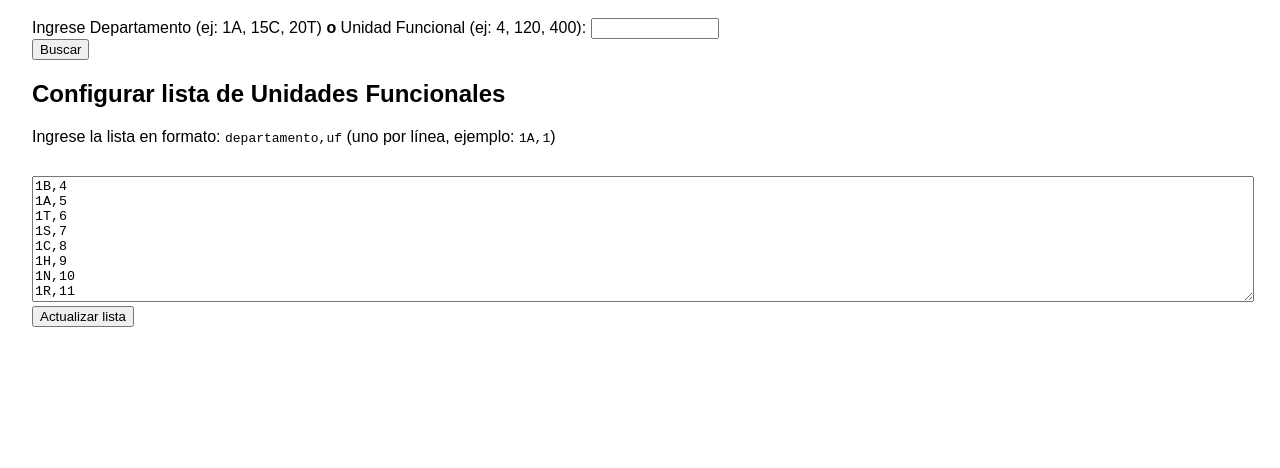
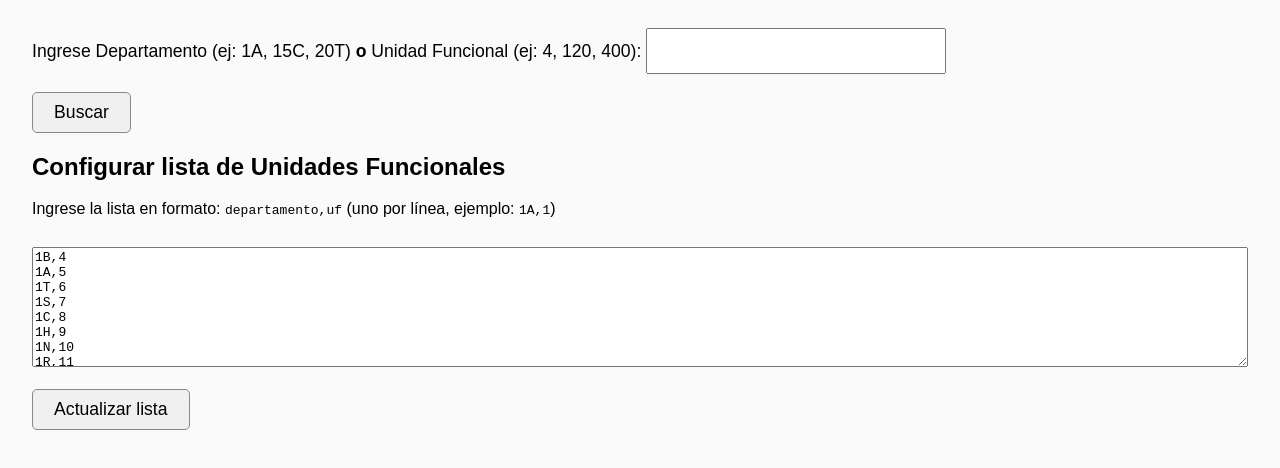
Before and after one commit to jmcrespo1960/uf, a plain HTML site: page index.html in a window 1280 px wide. Shown: the part 72-540 px from the top of the page. Drawn offline with Linux system fonts and the light colour scheme.

Commit message:
Update index.html

```diff
--- a/index.html
+++ b/index.html
@@ -3,21 +3,73 @@
 <head>
     <meta charset="UTF-8">
     <title>Buscar Unidad Funcional</title>
+    <meta name="viewport" content="width=device-width, initial-scale=1"> <!-- Adaptación móvil -->
     <style>
-        body { font-family: Arial, sans-serif; margin: 2em; }
-        form { margin-bottom: 1em; }
-        label { display: block; margin-top: 1em; }
-        input[type="text"], input[type="number"] { width: 120px; }
-        #resultado { margin-top: 1em; font-weight: bold; }
-        textarea { width: 100%; height: 120px; margin-top: 1em; }
+        body {
+            font-family: Arial, sans-serif;
+            margin: 2em;
+            background: #fafafa;
+        }
+        form {
+            margin-bottom: 1em;
+        }
+        label {
+            display: block;
+            margin-top: 1em;
+            font-size: 1.1em;
+        }
+        input[type="text"], input[type="number"] {
+            width: 100%;
+            max-width: 300px;
+            font-size: 1.1em;
+            padding: 0.5em;
+            box-sizing: border-box;
+            margin-top: 0.5em;
+        }
+        button {
+            font-size: 1.1em;
+            padding: 0.5em 1.2em;
+            margin-top: 1em;
+            border-radius: 5px;
+            border: 1px solid #888;
+            background: #f0f0f0;
+        }
+        #resultado {
+            margin-top: 1em;
+            font-weight: bold;
+            font-size: 1.1em;
+        }
+        textarea {
+            width: 100%;
+            height: 120px;
+            margin-top: 1em;
+            font-size: 1em;
+            box-sizing: border-box;
+        }
+        @media (max-width: 600px) {
+            body {
+                margin: 0.5em;
+            }
+            h1, h2 {
+                font-size: 1.2em;
+            }
+            input[type="text"], input[type="number"], textarea {
+                font-size: 1em;
+                max-width: 100%;
+            }
+            button {
+                width: 100%;
+                font-size: 1em;
+            }
+        }
     </style>
 </head>
 <body>
     <h1>Buscar Unidad Funcional o Departamento</h1>
-    <form id="form-uf">
+    <form id="form-uf" autocomplete="off">
         <label>
             Ingrese Departamento (ej: 1A, 15C, 20T) <b>o</b> Unidad Funcional (ej: 4, 120, 400):
-            <input type="text" id="departamento" required maxlength="5" pattern="^\d{1,2}[A-Za-z]$|^\d{1,4}$">
+            <input type="text" id="departamento" required maxlength="5" pattern="^\d{1,2}[A-Za-z]$|^\d{1,4}$" inputmode="text" autocomplete="off">
         </label>
         <button type="submit">Buscar</button>
     </form>
```
